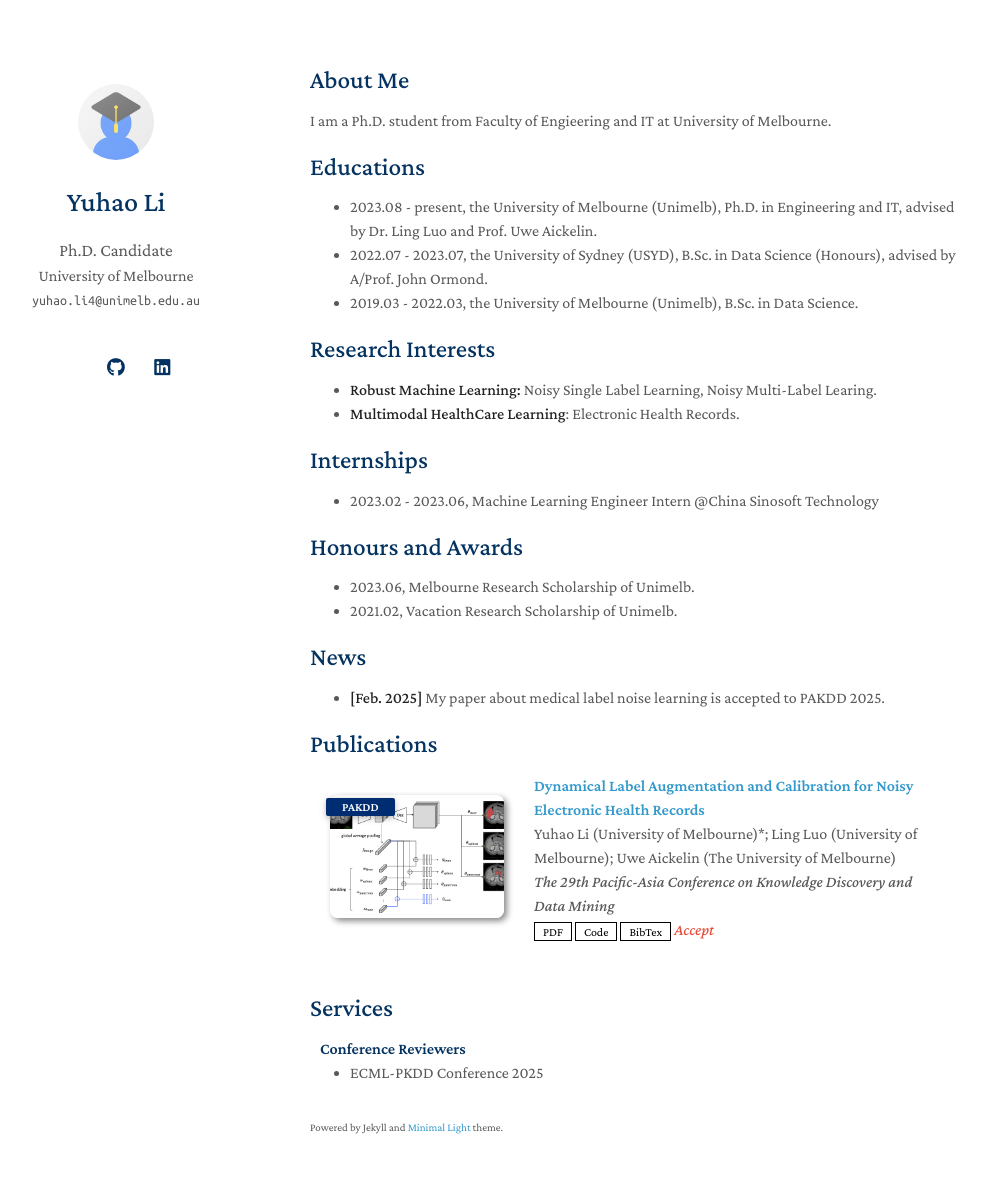
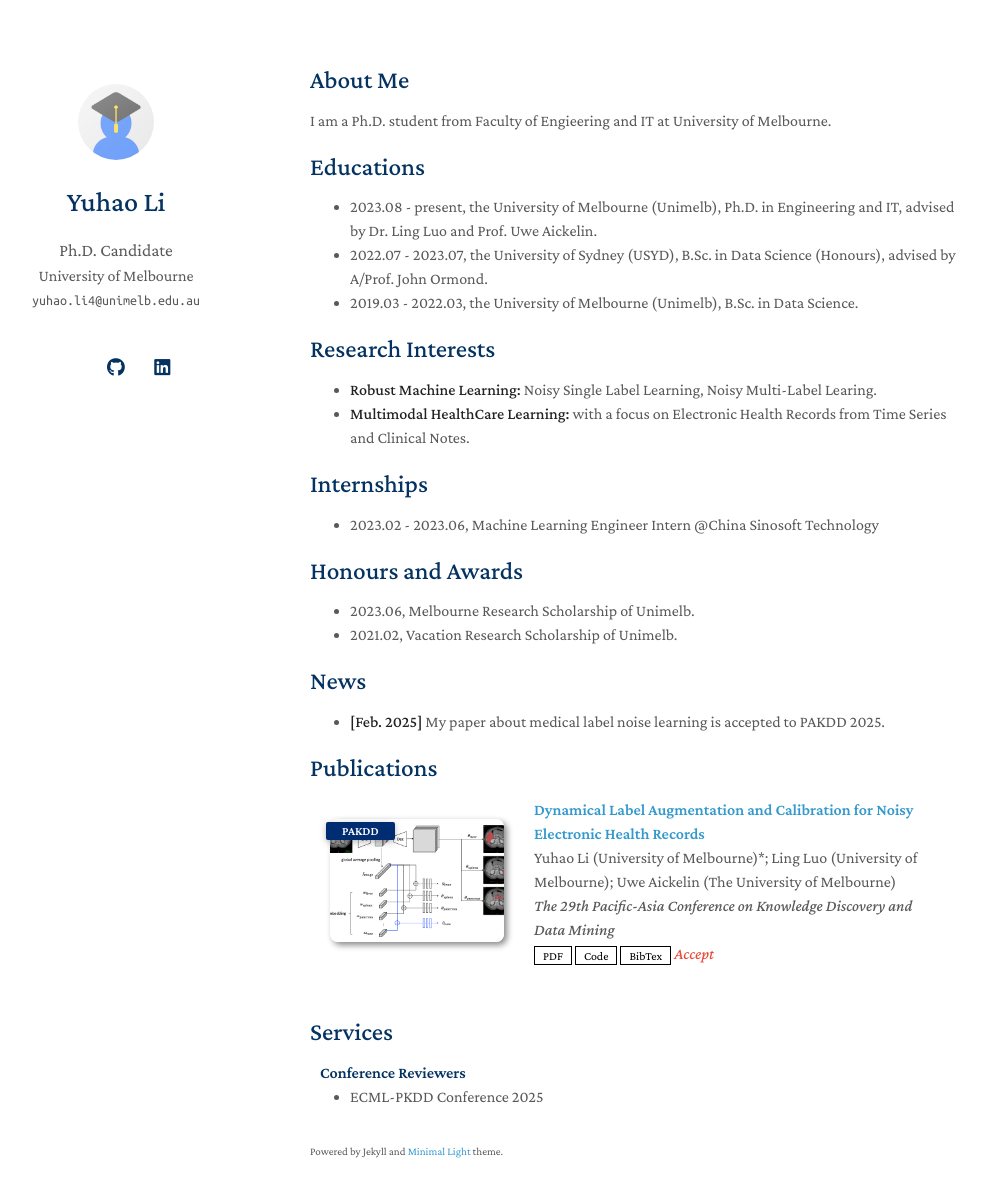
Before and after one commit to yuhao-3/yuhao-3.github.io, a Jekyll site: the page built from index.md, in a window 1280 px wide and 1232 px high. Shown: the top 1197 px of the window, without its empty margins (160-1146 px from the left). Built offline with Jekyll 4.4.1, drawn with Linux system fonts in a browser that asks for light colours; a style sheet for code colours, icons or effects is not loaded; our own code applies the rules of GitHub Pages for plain Markdown files.

Commit message:
Update index.md

```diff
--- a/index.md
+++ b/index.md
@@ -15,7 +15,7 @@ I am a Ph.D. student from Faculty of Engieering and IT at University of Melbourn
 ## Research Interests
 
 - **Robust Machine Learning:** Noisy Single Label Learning, Noisy Multi-Label Learing.
-- **Multimodal HealthCare Learning**: Electronic Health Records.
+- **Multimodal HealthCare Learning:** with a focus on Electronic Health Records from Time Series and Clinical Notes.
 
 
 ## Internships
```
